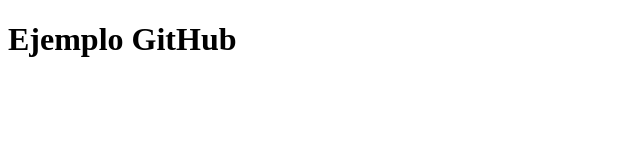
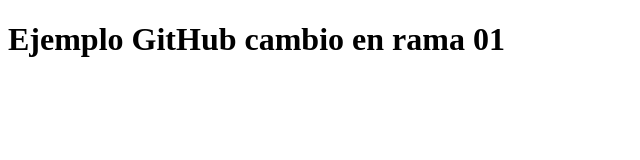
Before and after one commit to javierdm95/repo_1, a plain HTML site: page index.html in a window 1280 px wide. Shown: the whole page, without its empty margins (0-640 px from the left). Drawn offline with Linux system fonts and the light colour scheme.

Commit message:
Update index.html

```diff
--- a/index.html
+++ b/index.html
@@ -5,7 +5,7 @@
     <meta name="viewport" content="width=device-width, initial-scale=1.0">
     <title>Document</title>
 </head>
-<h1>Ejemplo GitHub</h1>
+<h1>Ejemplo GitHub cambio en rama 01</h1>
 <body>
 
 </body>
```
